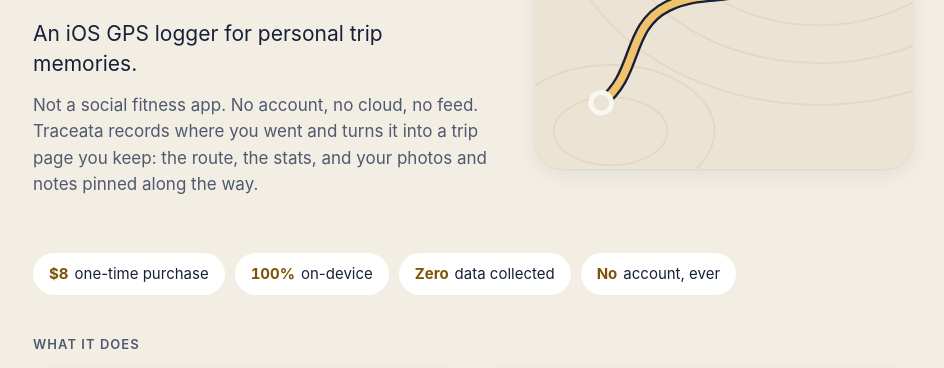
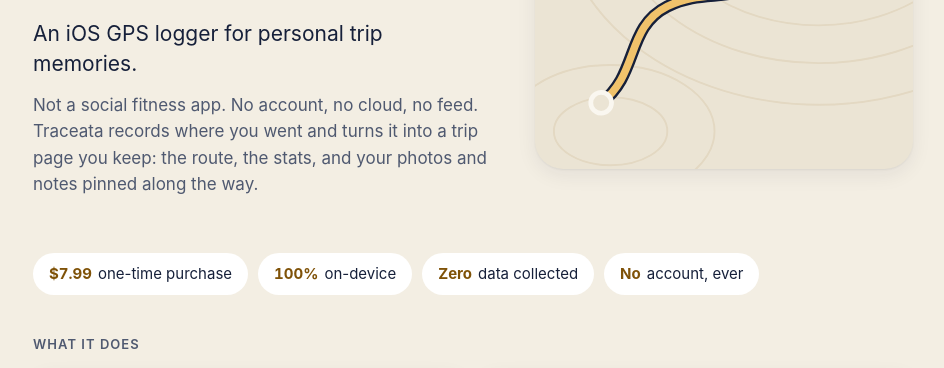
Before and after one commit to SunnyNatta/traceata-public, a plain HTML site: page index.html in a window 1280 px wide. Shown: the part 366-734 px from the top of the page, without its empty margins (167-1111 px from the left). Drawn offline with Linux system fonts and the light colour scheme.

Commit message:
Update index.html

```diff
--- a/index.html
+++ b/index.html
@@ -167,7 +167,7 @@
     </div>
 
     <ul class="chips" aria-label="At a glance">
-      <li class="chip"><b>$8</b> one-time purchase</li>
+      <li class="chip"><b>$7.99</b> one-time purchase</li>
       <li class="chip"><b>100%</b> on-device</li>
       <li class="chip"><b>Zero</b> data collected</li>
       <li class="chip"><b>No</b> account, ever</li>
```
